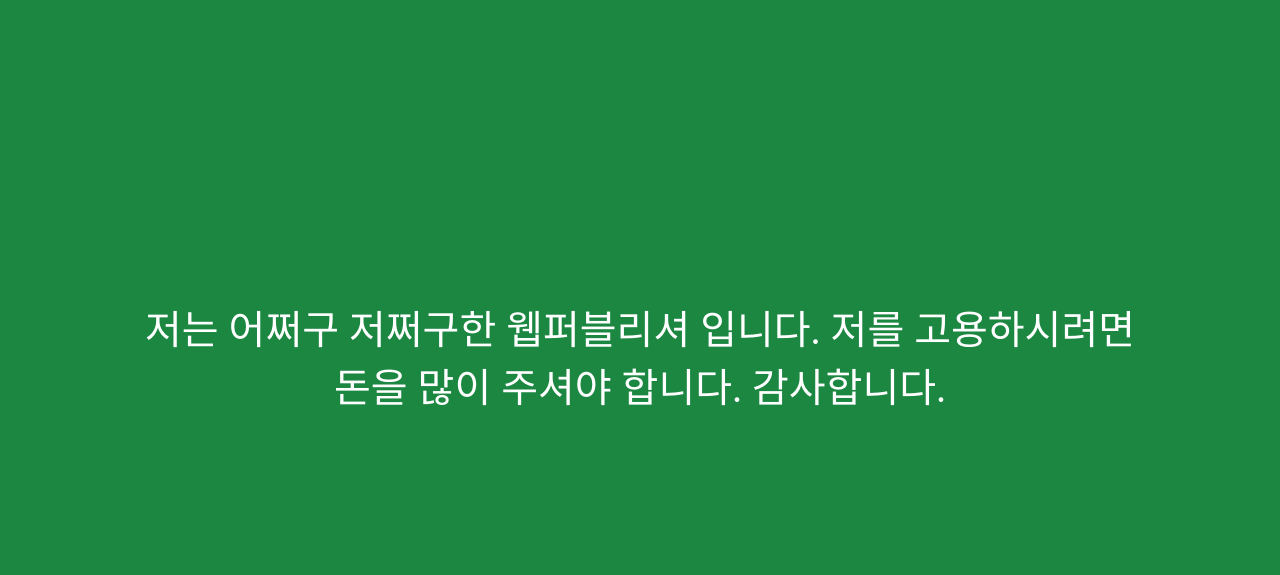
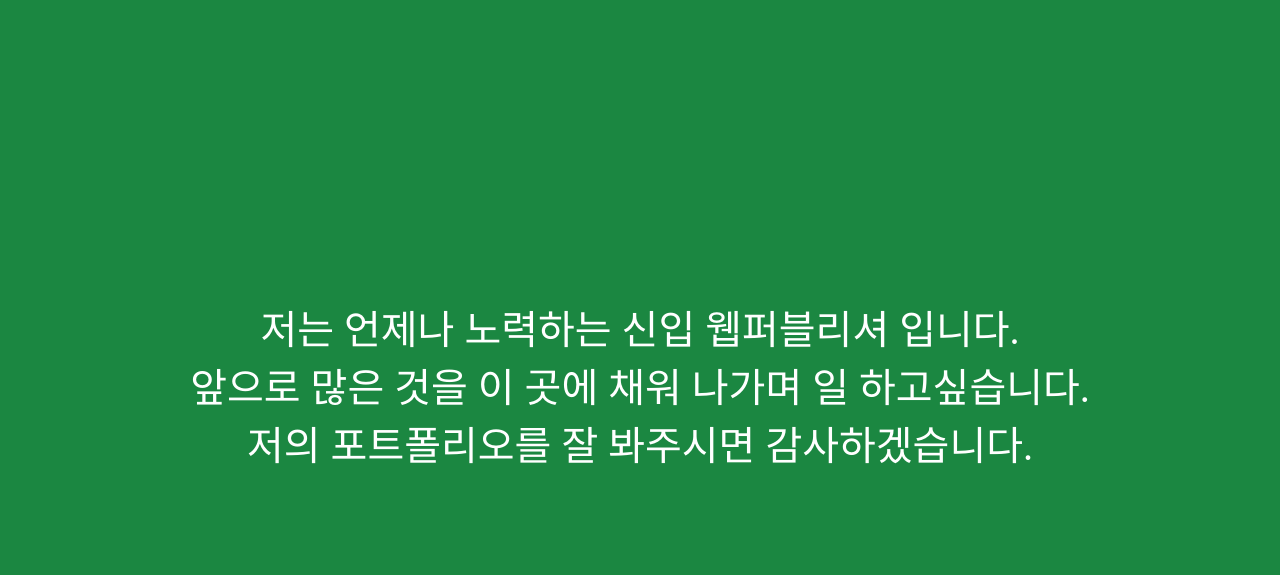
Before and after one commit to boiledegg0425/boiledegg0425, a plain HTML site: page index.html in a window 1280 px wide. Shown: the part 225-800 px from the top of the page. Drawn offline with nearby package versions, Linux system fonts and the light colour scheme; a web font is replaced by a local one.

Commit message:
Add files via upload

```diff
--- a/index.html
+++ b/index.html
@@ -237,8 +237,11 @@
             </ul>
 
             <h1 class="hi1">hi&emsp;i'm Mun Jung<span id="clock">00:00</span></h1>
-            <p class="hi2">저는 어쩌구 저쩌구한 웹퍼블리셔 입니다. 저를 고용하시려면<br>
-                돈을 많이 주셔야 합니다. 감사합니다.
+            <p class="hi2">
+                저는 언제나 노력하는 신입 웹퍼블리셔 입니다.<br>
+                앞으로 많은 것을 이 곳에 채워 나가며 일 하고싶습니다.<br>
+                저의 포트폴리오를 잘 봐주시면 감사하겠습니다.<br>
+
             </p>
             <button class="btn"><a href="#wrap">TOP</a></button>
         </nav>
@@ -317,7 +320,7 @@
         <div id="contact">
             <ul class="contact-list">
                 <li>>phone<br>
-                    010 . 2222 . 2222
+                    010 . 2032 . 9290
                 </li>
 
                 <li>>e-mail<br>
```
